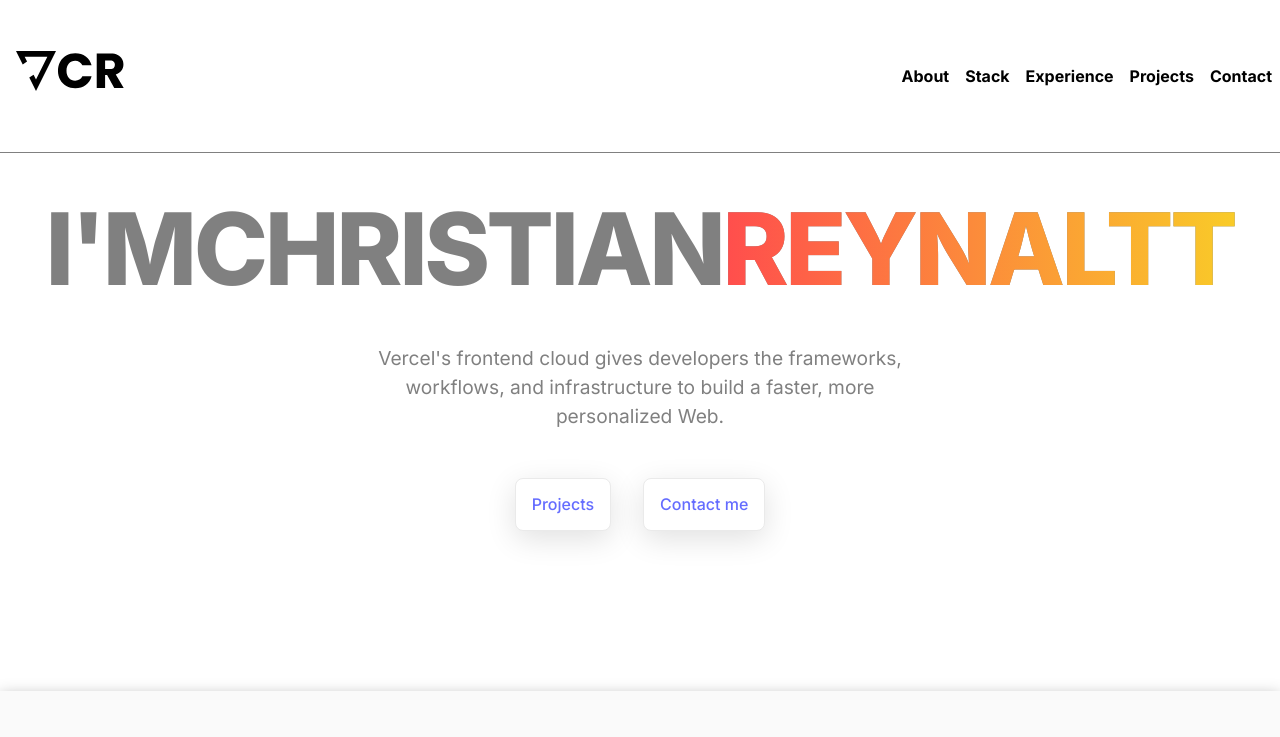
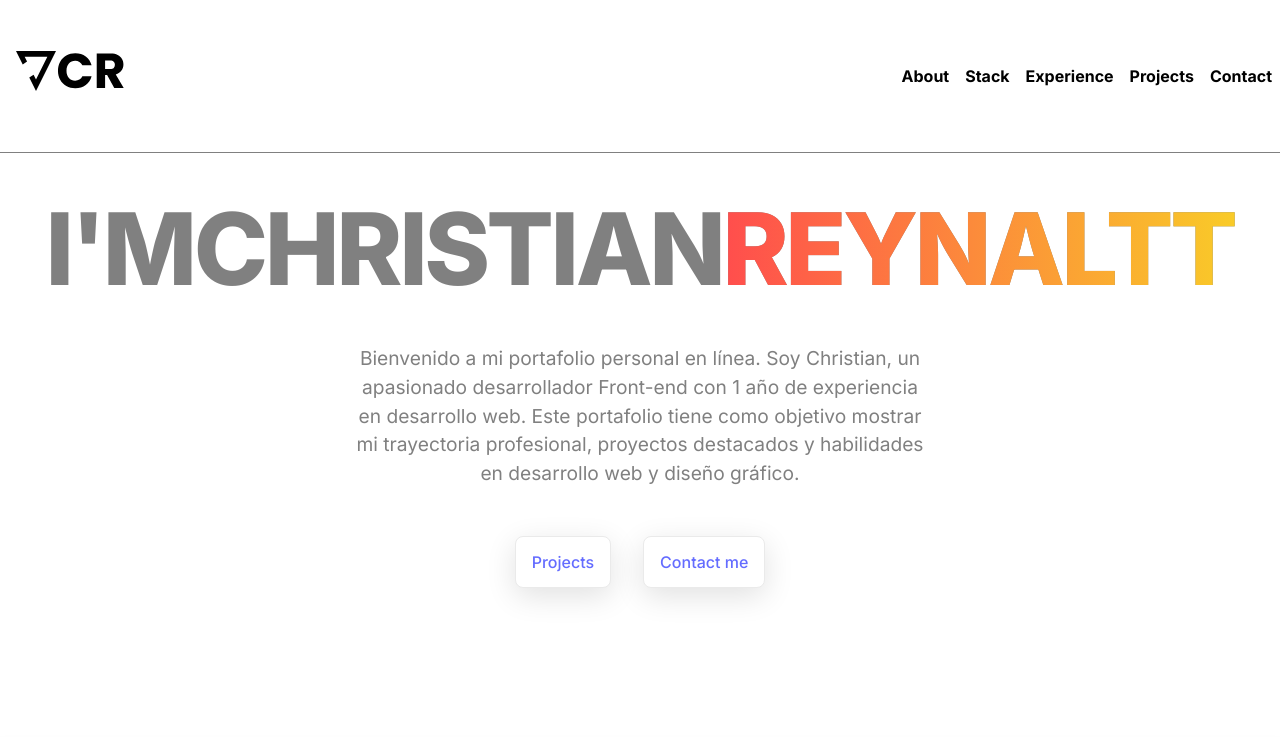
Before and after one commit to crisrey211/portfolio, a React (Vite) app: page / in a window 1280 px wide. Shown: the top 737 px of the page. Built offline with nearby package versions, Linux system fonts and the light colour scheme; grey boxes are pictures that could not be loaded.

Commit message:
fix: texto

```diff
--- a/src/components/Footer.jsx
+++ b/src/components/Footer.jsx
@@ -14,7 +14,9 @@ const Footer = () => {
           <span className={styles.name}>Christian Reynaltt</span>
           <h5 className={styles.content}>
             A Frontend focused Web Developer building the Frontend of Websites and Web
-            Applications that leads to the success of the overall product
+            Applications that leads to the success of the overall product. Siempre estoy
+            abierto/a a nuevas oportunidades y colaboraciones, así que no dudes en
+            contactarme o conectarte conmigo.
           </h5>
         </div>
         <div className={styles.social}>
--- a/src/components/Main.jsx
+++ b/src/components/Main.jsx
@@ -14,8 +14,10 @@ const Main = () => {
         <span className={`${styles.overlayTitle}  ${styles.title3}`}>Reynaltt</span>
       </div>
       <span className={styles.paragraph1}>
-        Vercel's frontend cloud gives developers the frameworks, workflows, and
-        infrastructure to build a faster, more personalized Web.
+        Bienvenido a mi portafolio personal en línea. Soy Christian, un apasionado
+        desarrollador Front-end con 1 año de experiencia en desarrollo web. Este
+        portafolio tiene como objetivo mostrar mi trayectoria profesional, proyectos
+        destacados y habilidades en desarrollo web y diseño gráfico.
       </span>
       <div className={styles.botones}>
         <Button text="Projects" href={"#projects"} />
--- a/src/components/Main.module.css
+++ b/src/components/Main.module.css
@@ -116,6 +116,9 @@ span.overlayTitle.title3::before {
     line-height: 1.1;
     position: relative;
   }
+  .paragraph1 {
+    width: 70%;
+  }
 }
 
 /* media --> iPad */
@@ -131,6 +134,9 @@ span.overlayTitle.title3::before {
     line-height: 1.1;
     position: relative;
   }
+  .paragraph1 {
+    width: 70%;
+  }
 }
 
 /* media --> monitores normales */
--- a/src/components/NavBar.css
+++ b/src/components/NavBar.css
@@ -1,7 +1,6 @@
 .Cabecera {
   width: 100%;
   /* padding: 1em; */
-  background-color: orange;
   display: flex;
   flex-flow: row wrap;
   justify-content: space-between;
--- a/src/components/Projects.jsx
+++ b/src/components/Projects.jsx
@@ -14,9 +14,10 @@ const Projects = () => {
         </p>
       </div>
       <Viewer imagePosition={true} src="/project1.PNG">
-        Mi primer proyecto a nivel personal ha sido el portafolio, que aunque no es nada
-        complicado, requiere tiempo en el diseño del figma. Una vez hecho esa primera
-        parte, lo siguiente era maquetarlo para poder publicar mi portafolio.
+        Mi objetivo con este portafolio es compartir mi trabajo y mostrar cómo puedo
+        contribuir a proyectos emocionantes. La primera parte me ha requerido tiempo ya y
+        que hice un diseño del figma. Una vez hecho esa primera parte, lo siguiente era
+        maquetarlo e implementar funciones como DarkMode y traducciones.
       </Viewer>
     </div>
   )
```
